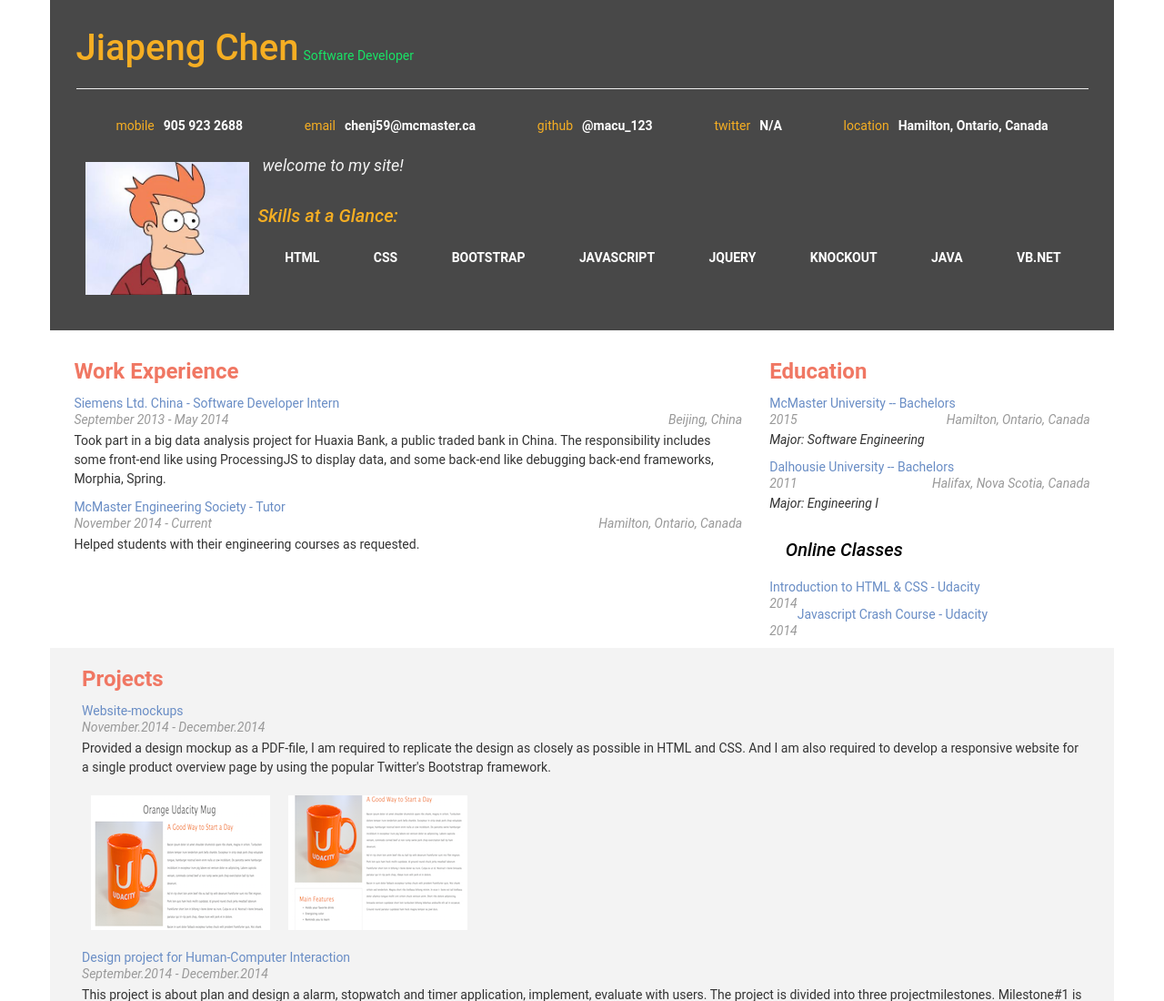
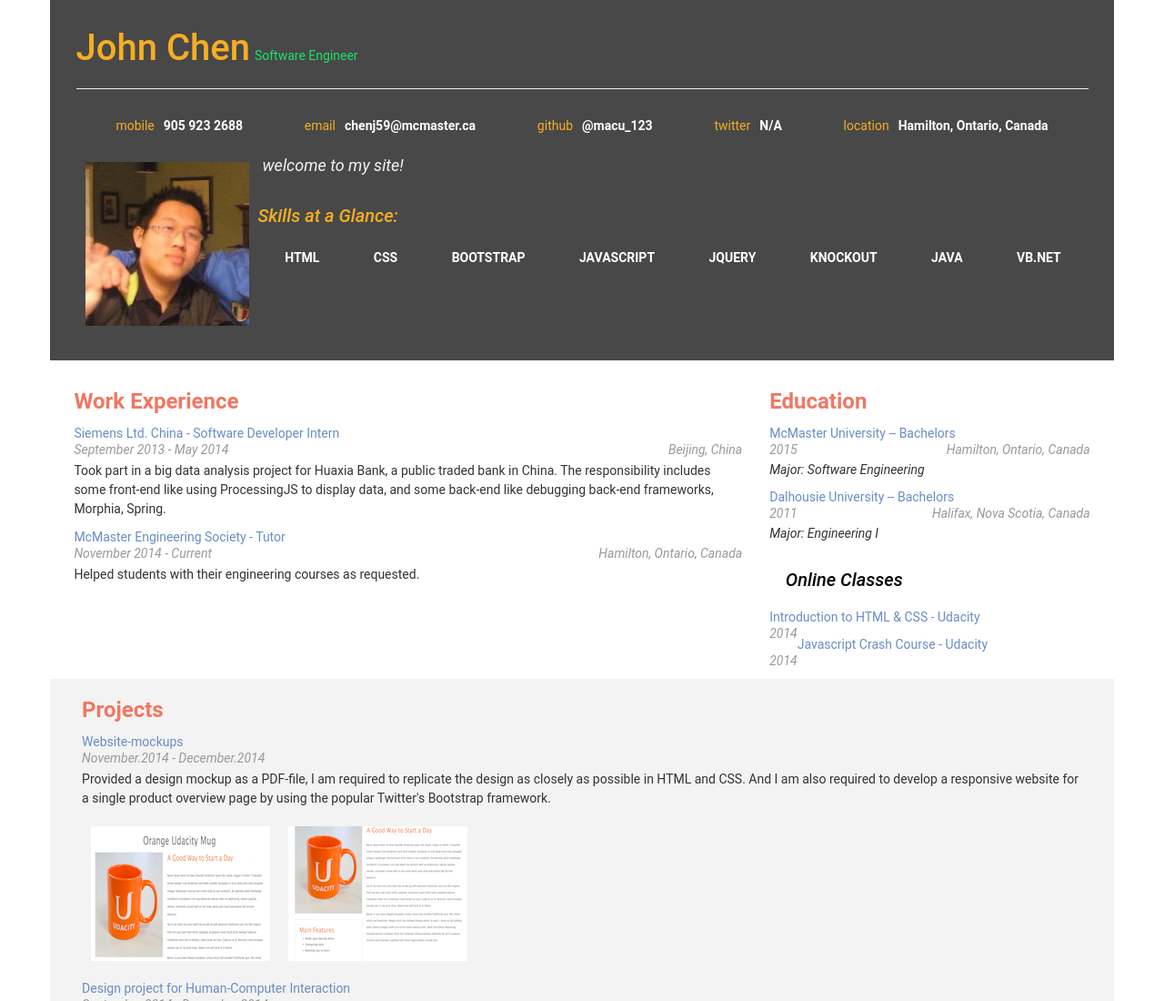
Before and after one commit to macu123/frontend-nanodegree-resume, a plain HTML site: page index.html in a window 1280 px wide. Shown: the top 1100 px of the page at 91% size. Drawn offline with Linux system fonts and the light colour scheme; some packages are replaced by stand-ins of ours.

Commit message:
change the image and name

```diff
--- a/index.html
+++ b/index.html
@@ -18,7 +18,7 @@ need to load. You'll see a lot of <link>s to CSS files for styles and
   <meta charset="utf-8">
   <meta http-equiv="X-UA-Compatible" content="IE=edge">
   <meta name="viewport" content="width=device-width, initial-scale=1">
-  <title>Jiapeng Chen's Resume</title>
+  <title>John Chen's Resume</title>
   <link rel="stylesheet" href="css/bootstrap.css">
   <link rel="stylesheet" href="css/style.css">
   <!--
--- a/js/resumeBuilder.js
+++ b/js/resumeBuilder.js
@@ -1,6 +1,6 @@
 var bio = {
-			"name": "Jiapeng Chen",
-			"role": "Software Developer",
+			"name": "John Chen",
+			"role": "Software Engineer",
 			"contacts":{
 				"mobile": "905 923 2688",
 				"email": "chenj59@mcmaster.ca",
@@ -19,7 +19,7 @@ var bio = {
 				"JAVA",
 				"VB.NET"
 			],
-			"bioPic": "images/fry.jpg",
+			"bioPic": "images/profileImg.jpg",
 		}
 
 		bio.display = function(){
```
Also changed, not shown: images/profileImg.jpg (added), 1 other file.
